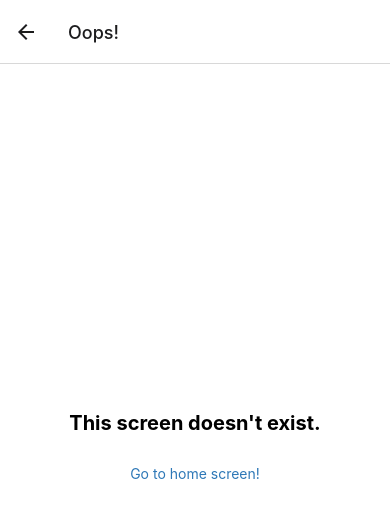
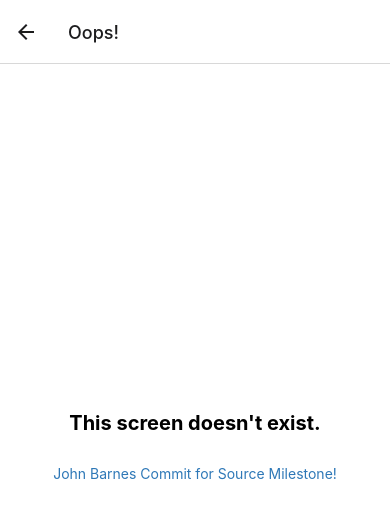
Before and after one commit to reece346/MayFly, a React Native app: screen /NotFound in a window 390 px wide. Shown: the top 518 px of the page. Built offline with nearby package versions, Linux system fonts and the light colour scheme; what expo-linking would draw is missing.

Commit message:
Source Milestone Change John Barnes

```diff
--- a/screens/NotFoundScreen.tsx
+++ b/screens/NotFoundScreen.tsx
@@ -8,7 +8,7 @@ export default function NotFoundScreen({ navigation }: RootStackScreenProps<'Not
     <View style={styles.container}>
       <Text style={styles.title}>This screen doesn't exist.</Text>
       <TouchableOpacity onPress={() => navigation.replace('Root')} style={styles.link}>
-        <Text style={styles.linkText}>Go to home screen!</Text>
+        <Text style={styles.linkText}>John Barnes Commit for Source Milestone!</Text>
       </TouchableOpacity>
     </View>
   );
```
